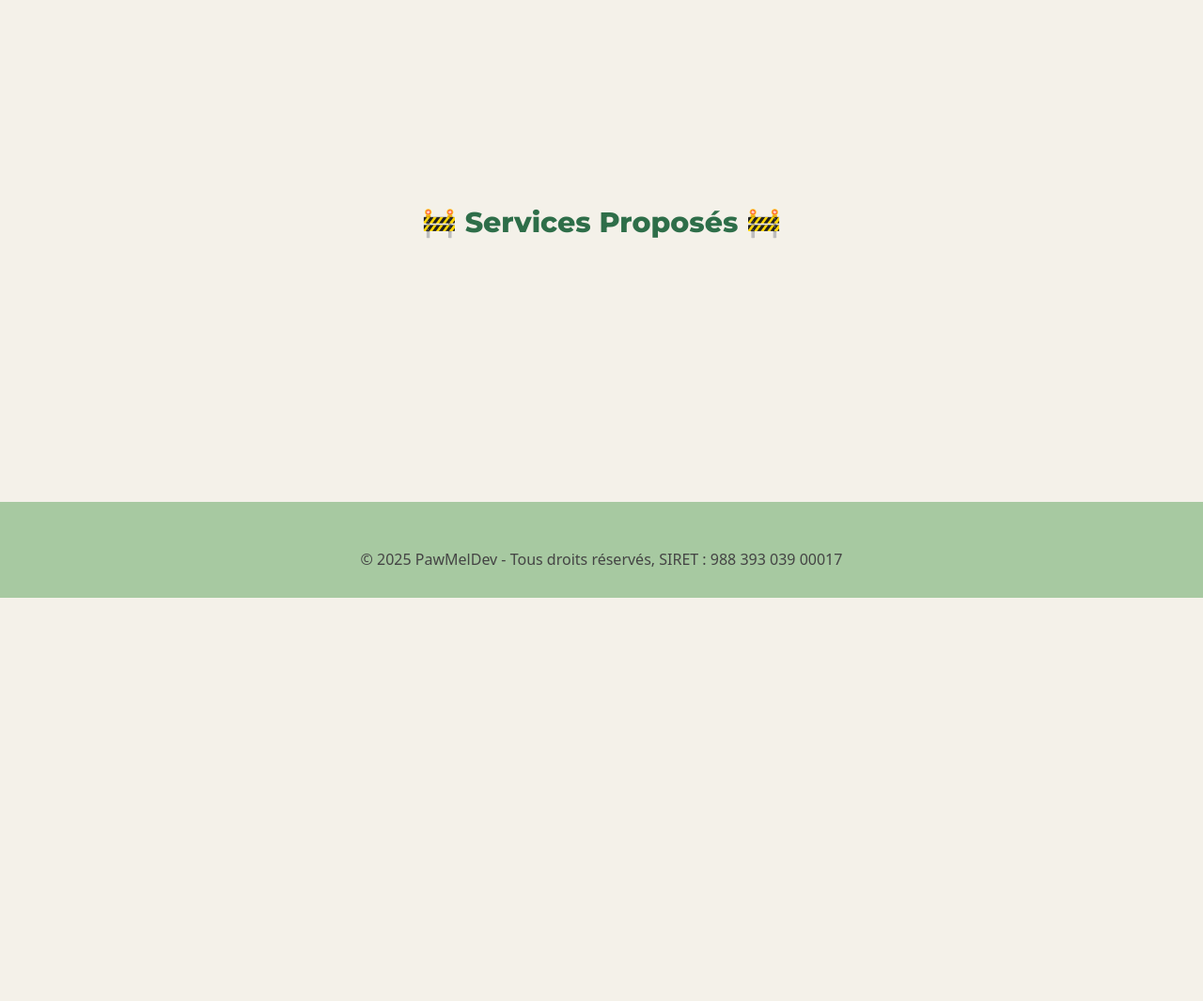
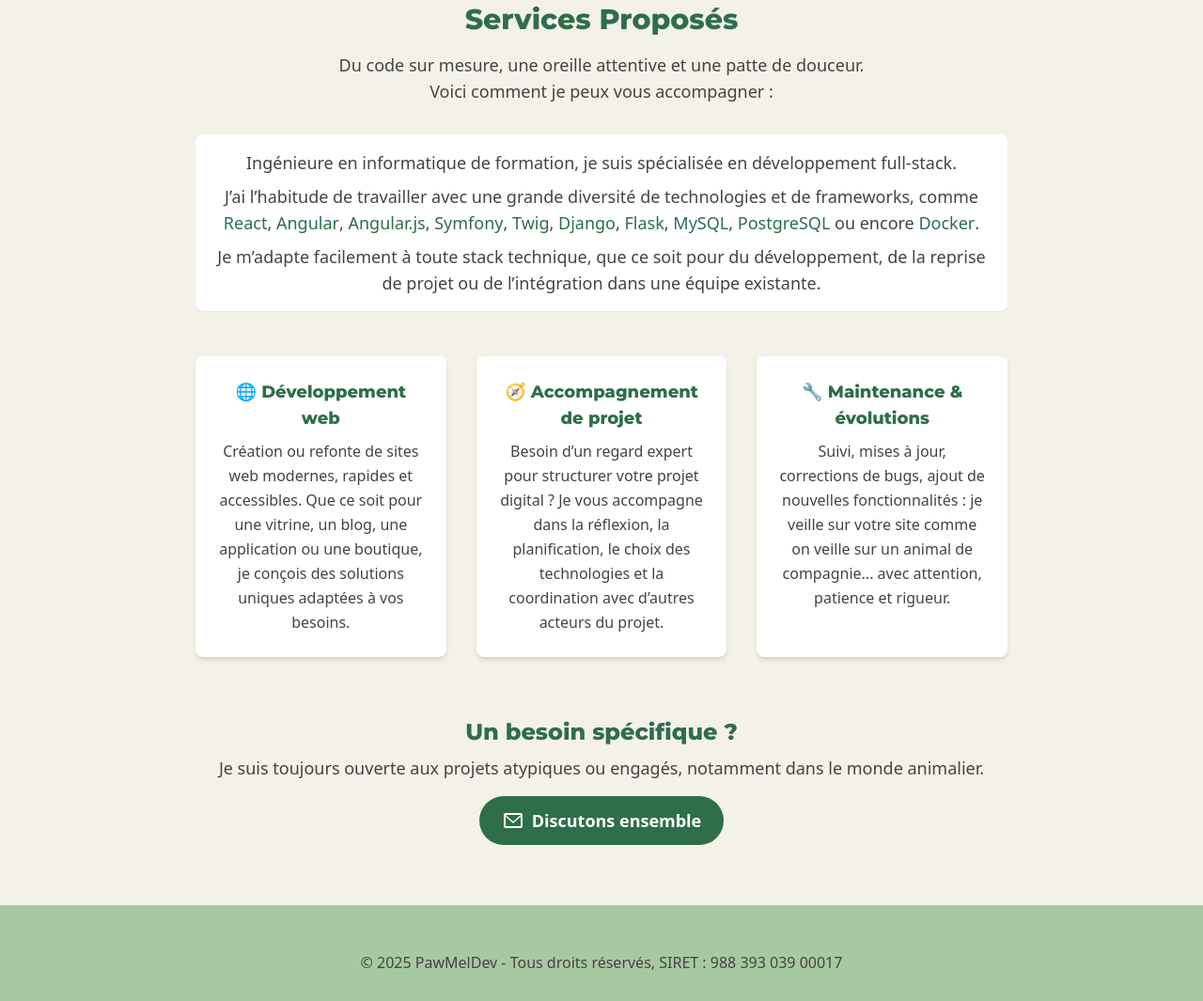
Before and after one commit to PawMelOfficiel/dev.pawmel.com, a website: page services/index.html in a window 1280 px wide. Shown: the part 164-1229 px from the top of the page at 94% size. Before the commit the page ends 800 px from the top, so only its background shows below. Drawn offline with Linux system fonts and the light colour scheme.

Commit message:
Adding services page

```diff
--- a/services/index.html
+++ b/services/index.html
@@ -153,7 +153,73 @@
 
     <main
         class="text-[#444444] flex-grow max-w-4xl mx-auto py-16 px-4 text-center flex flex-col justify-center items-center">
-        <h1 class="font-montserrat text-[#2E6E49] text-3xl">🚧 Services Proposés 🚧</h1>
+        <h1 class="font-montserrat text-[#2E6E49] text-3xl mb-4">Services Proposés</h1>
+        <p class="text-center text-lg mb-8">
+            Du code sur mesure, une oreille attentive et une patte de douceur.<br />
+            Voici comment je peux vous accompagner :
+        </p>
+
+        <div class="bg-white rounded-lg shadow-sm p-4 mb-12 text-lg space-y-2">
+            <p class="text-center">
+                Ingénieure en informatique de formation, je suis spécialisée en développement full-stack.
+            </p>
+            <p class="text-center">
+                J’ai l’habitude de travailler avec une grande diversité de technologies et de frameworks, comme
+                <span class="font-medium text-[#2E6E49]">React</span>,
+                <span class="font-medium text-[#2E6E49]">Angular</span>,
+                <span class="font-medium text-[#2E6E49]">Angular.js</span>,
+                <span class="font-medium text-[#2E6E49]">Symfony</span>,
+                <span class="font-medium text-[#2E6E49]">Twig</span>,
+                <span class="font-medium text-[#2E6E49]">Django</span>,
+                <span class="font-medium text-[#2E6E49]">Flask</span>,
+                <span class="font-medium text-[#2E6E49]">MySQL</span>,
+                <span class="font-medium text-[#2E6E49]">PostgreSQL</span> ou encore
+                <span class="font-medium text-[#2E6E49]">Docker</span>.
+            </p>
+            <p>
+                Je m’adapte facilement à toute stack technique, que ce soit pour du développement, de la reprise de
+                projet ou de l’intégration dans une équipe existante.
+            </p>
+        </div>
+
+        <section class="grid md:grid-cols-3 gap-8">
+            <div class="bg-white rounded-lg shadow-md p-6">
+                <h2 class="text-lg font-montserrat font-semibold text-[#2E6E49] mb-2">🌐 Développement web</h2>
+                <p>Création ou refonte de sites web modernes, rapides et accessibles. Que ce soit pour une vitrine, un
+                    blog, une application ou une boutique, je conçois des solutions uniques adaptées à vos besoins.</p>
+            </div>
+
+            <div class="bg-white rounded-lg shadow-md p-6">
+                <h2 class="text-lg font-montserrat font-semibold text-[#2E6E49] mb-2">🧭 Accompagnement de projet</h2>
+                <p>Besoin d’un regard expert pour structurer votre projet digital ? Je vous accompagne dans la
+                    réflexion, la planification, le choix des technologies et la coordination avec d’autres acteurs du
+                    projet.</p>
+            </div>
+
+            <div class="bg-white rounded-lg shadow-md p-6">
+                <h2 class="text-lg font-montserrat font-semibold text-[#2E6E49] mb-2">🔧 Maintenance & évolutions</h2>
+                <p>Suivi, mises à jour, corrections de bugs, ajout de nouvelles fonctionnalités : je veille sur votre
+                    site comme on veille sur un animal de compagnie... avec attention, patience et rigueur.</p>
+            </div>
+        </section>
+
+        <div class="mt-16 text-center">
+            <h2 class="text-2xl font-bold font-montserrat text-[#2E6E49] mb-2">Un besoin spécifique ?</h2>
+            <p class="text-lg mb-4">Je suis toujours ouverte aux projets atypiques ou engagés, notamment dans le monde
+                animalier.</p>
+
+            <a href="mailto:pawmelofficiel@gmail.com"
+                class="inline-flex items-center gap-2 bg-[#2E6E49] font-semibold text-white text-lg px-6 py-3 rounded-full hover:bg-[#245f3d] transition">
+
+                <!-- Icone Mail SVG -->
+                <svg class="h-6 w-6 fill-current" viewBox="0 0 24 24" xmlns="http://www.w3.org/2000/svg"
+                    aria-hidden="true">
+                    <path
+                        d="M2 6a2 2 0 012-2h16a2 2 0 012 2v12a2 2 0 01-2 2H4a2 2 0 01-2-2V6zm2 0v.01L12 13l8-6.99V6H4zm16 12V8l-7.5 6.52a.75.75 0 01-.97 0L4 8v10h16z" />
+                </svg>
+                Discutons ensemble
+            </a>
+        </div>
     </main>
 
     <footer class="bg-[#A7C9A1] text-[#444444] py-6 px-6">
```
Also changed, not shown: accueil/index.html (+3 -3 lines), index.html (+3 -3 lines), dist/styles.css.
